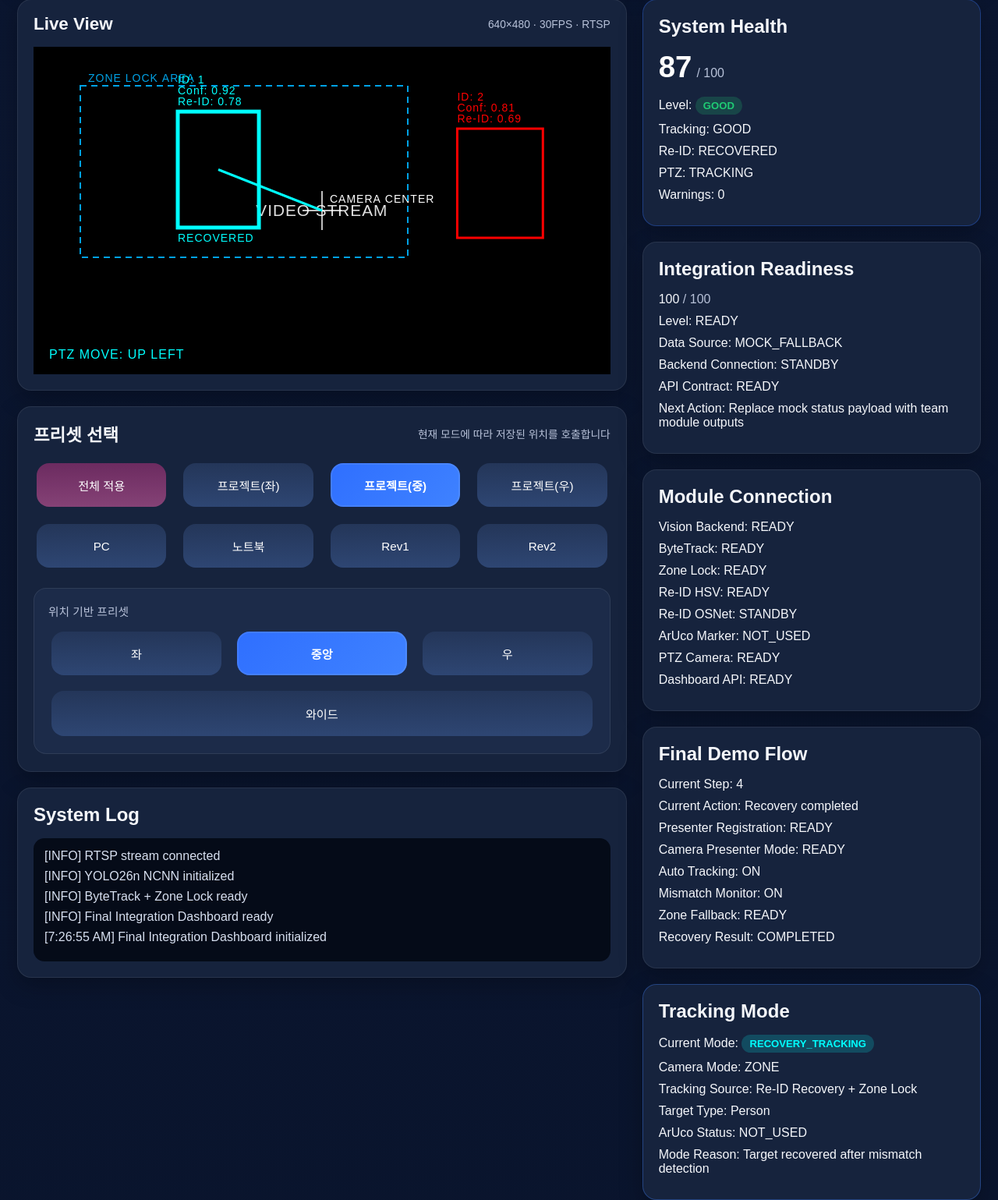
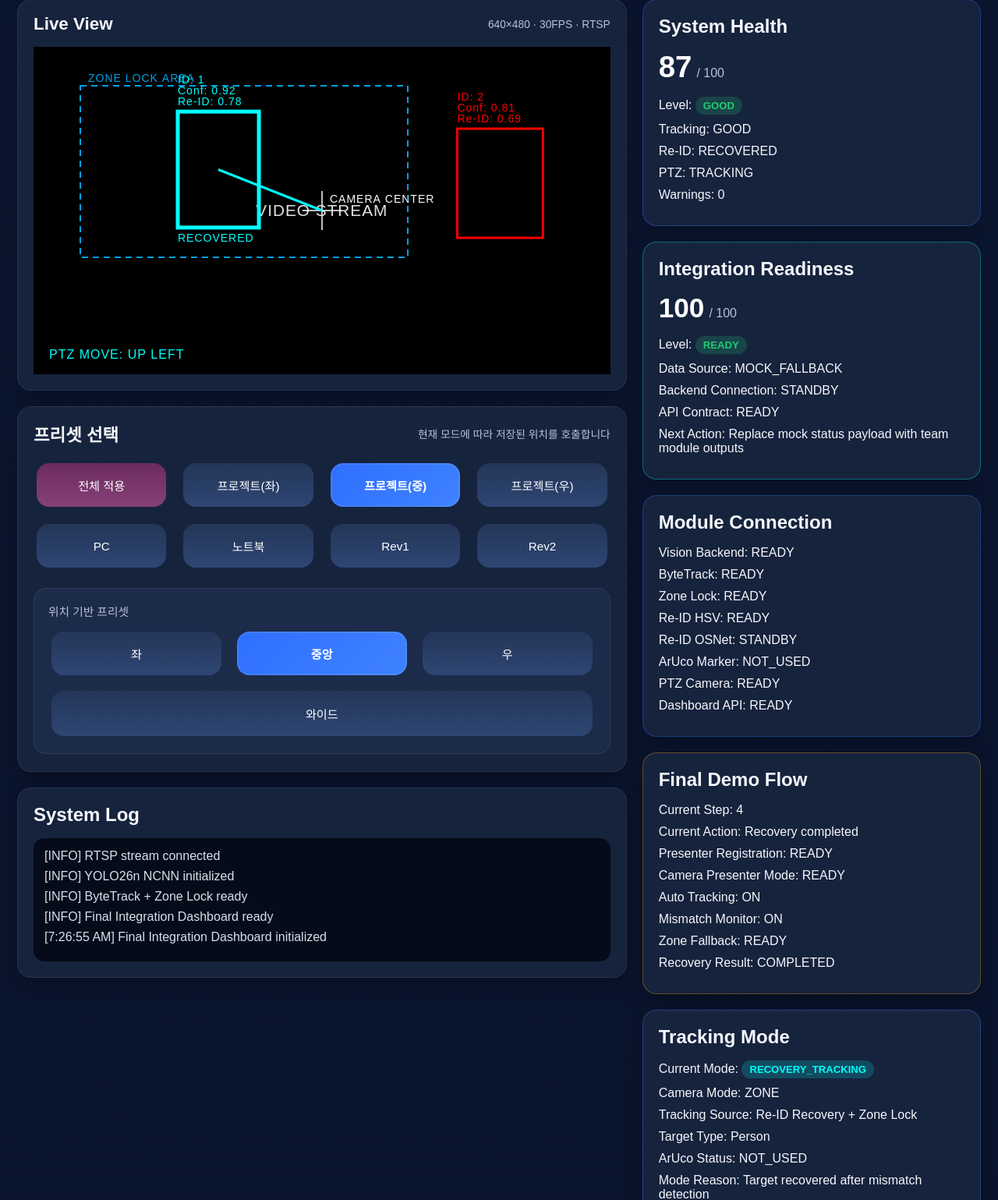
Before and after one commit to jaehyeon-s/PTZ_Speaker_Tracking, a FastAPI app: page / in a window 1280 px wide. Shown: the part 126-1665 px from the top of the page at 78% size. Run offline with FastAPI, Linux system fonts and the light colour scheme.

Commit message:
최종 통합 점검 대시보드 스타일 추가

```diff
--- a/src/api/dashboard/static/css/style.css
+++ b/src/api/dashboard/static/css/style.css
@@ -456,3 +456,46 @@ button:hover {
     background: rgba(0, 255, 255, 0.18);
     color: cyan;
 }
+
+.integration-card {
+    border: 1px solid rgba(0, 255, 255, 0.32);
+}
+
+.module-card {
+    border: 1px solid rgba(47, 111, 255, 0.32);
+}
+
+.demo-card {
+    border: 1px solid rgba(255, 166, 0, 0.32);
+}
+
+.integration-score-wrap {
+    display: flex;
+    align-items: baseline;
+    gap: 6px;
+    margin: 10px 0 16px;
+}
+
+.integration-score {
+    font-size: 2.2rem;
+    font-weight: 800;
+    color: #ffffff;
+}
+
+.integration-badge {
+    display: inline-block;
+    padding: 4px 10px;
+    border-radius: 999px;
+    font-size: 0.82rem;
+    font-weight: 700;
+}
+
+.integration-ready {
+    background: rgba(31, 203, 116, 0.2);
+    color: #1fcb74;
+}
+
+.integration-check {
+    background: rgba(240, 195, 48, 0.2);
+    color: #f0c330;
+}
```
